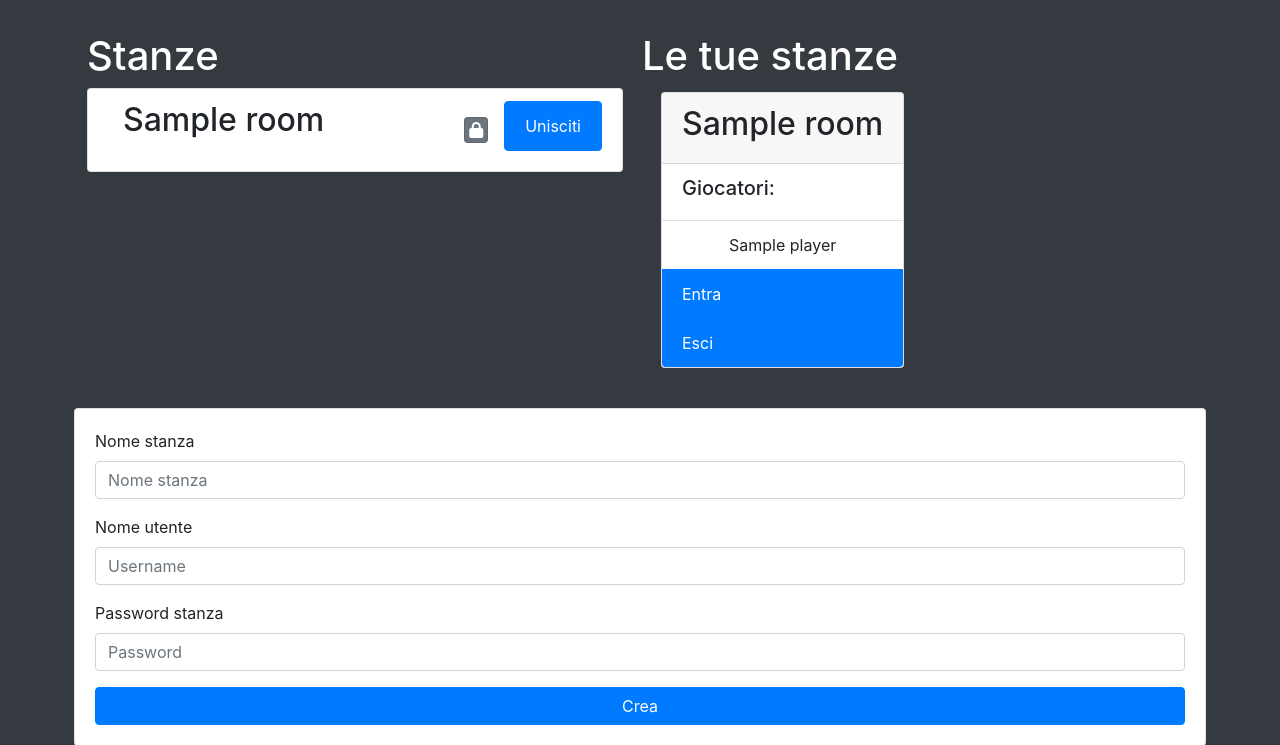
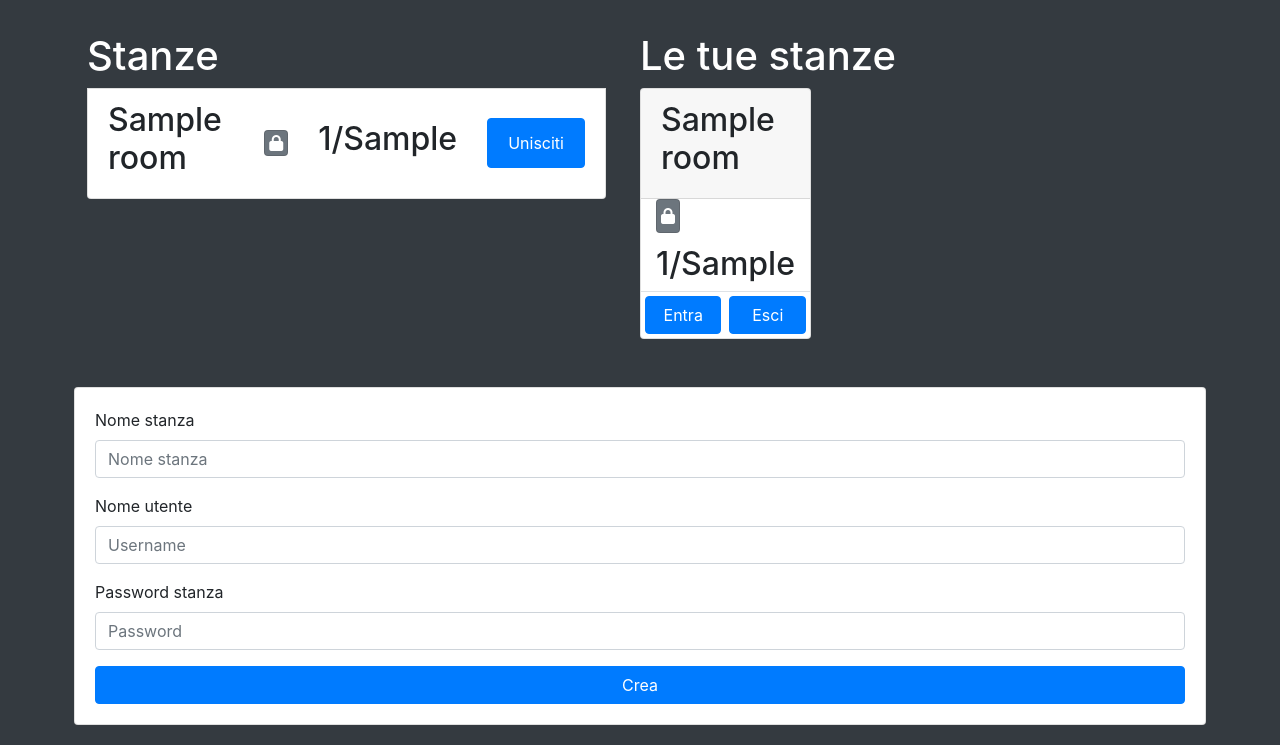
Before and after one commit to paoloalb/CAH, a Python web app: template flask/templates/index.html in a window 1280 px wide. Shown: the top 745 px of the page. Run offline with Jinja, Linux system fonts and the light colour scheme; the template is opened without the code that fills it: most values are stand-ins (such as "Sample title", 1, 10 or a date in 2020); some libraries are stand-ins or nearby versions.

Commit message:
lobby gui

```diff
--- a/flask/server.py
+++ b/flask/server.py
@@ -1,5 +1,5 @@
 from api import *
-from cookies import *
+from auth import *
 from flask import Flask, abort, send_file
 from lobby_api import *
 from website import *
@@ -16,7 +16,7 @@ class JSONEncoder(json.JSONEncoder):
 
 app.json_encoder = JSONEncoder
 
-app.register_blueprint(cookies)
+app.register_blueprint(auth)
 app.register_blueprint(api)
 app.register_blueprint(lobby_api)
 app.register_blueprint(website)
--- a/flask/templates/index.html
+++ b/flask/templates/index.html
@@ -19,10 +19,8 @@
             </div>
         </div>
         <div class="col p-3 m-3">
-            <div class="row">
-                <div class="row text-white">
-                    <h1> Le tue stanze <h1>
-                </div>
+            <div class="row text-white">
+                <h1> Le tue stanze <h1>
             </div>
             <div class="row">
                 {% include "lobby.html" %}
--- a/flask/templates/lobby.html
+++ b/flask/templates/lobby.html
@@ -1,4 +1,4 @@
-<div>
+<div class="card-columns">
 
     <script>
         function leave_room(room_id) {
@@ -10,22 +10,34 @@
     </script>
 
     {% for room in joined_rooms %}
-    <div class="card m-1">
+    <div class="card">
         <div class="card-header">
             <h2>{{ room.name }}</h2>
         </div>
-        <ul class="list-group list-group-flush">
-            <li class="list-group-item">
-                <h5>Giocatori:</h5>
-            </li>
-            {% for player in room.players %}
-            <li class="list-group-item text-center">
-                {{ player.name }}
-            </li>
-            {% endfor %}
-            <a href="/room/{{ room._id }}" class="list-group-item list-group-item-action active">Entra</a>
-            <button onclick="javascript:leave_room('{{ room._id }}')" class="list-group-item list-group-item-action active">Esci</button>
-        </ul>
+        <div class="container">
+            <div class="row border-bottom">
+                <div class="col-auto">
+                    {% if room.password is not none %}
+                    <div class="card text-white bg-secondary p-1">
+                        <i class="fas fa-lock"></i>
+                    </div>
+                    {% endif %}
+                </div>
+                <div class="col">
+                    <h2>
+                        {{ room.user_count }}/{{ room.user_count_max }}
+                    </h2>
+                </div>
+            </div>
+            <div class="row">
+                <div class="col p-1">
+                    <a href="/room/{{ room._id }}" class="btn btn-primary w-100">Entra</a>
+                </div>
+                <div class="col p-1">
+                    <button onclick="javascript:leave_room('{{ room._id }}')" class="btn btn-primary w-100">Esci</button>
+                </div>
+            </div>
+        </div>
     </div>
     {% endfor %}
 </div>
--- a/flask/templates/rooms.html
+++ b/flask/templates/rooms.html
@@ -1,3 +1,5 @@
+<ul class="list-group w-100">
+
     <script>
         $("#JoinDialog").on("show.bs.modal", function(event) {
             let room_id = $(event.relatedTarget).data("room_id");
@@ -5,27 +7,37 @@
         });
     </script>
 
-<ul class="list-group w-100">
     {% for room in rooms %}
-    <li class="list-group-item">
+    <li class="list-group-item m-0">
         <div class="container">
+            <div class="row align-items-center">
+                <div class="col">
                     <div class="row">
-                <div class="col">
                         <h2>
                             {{ room.name }}
                         </h2>
                     </div>
-                <div class="col-md-auto align-middle p-0">
+                </div>
+                <div class="col-auto p-0">
+                    <div class="row align-items-center">
+                        <div class="col">
                             {% if room.password is not none %}
-                    <div class="card text-white bg-secondary p-1 m-3">
+                            <div class="card text-white bg-secondary p-1">
                                 <i class="fas fa-lock"></i>
                             </div>
                             {% endif %}
                         </div>
-                <div class="col-md-auto align-middle p-0">
+                        <div class="col">
+                            <h2>
+                                {{ room.user_count }}/{{ room.user_count_max }}
+                            </h2>
+                        </div>
+                        <div class="col">
                             <button type="button" class="list-group-item list-group-item-action active" data-toggle="modal" data-target="#JoinDialog" data-room_id="{{ room._id }}">
                                 Unisciti
                             </button>
+                        </div>
+                    </div>
                 </div>
             </div>
         </div>
--- a/flask/website.py
+++ b/flask/website.py
@@ -2,7 +2,7 @@ from api import *
 from flask import Blueprint, render_template
 from lobby_api import *
 
-website = Blueprint("website", __name__, )
+website = Blueprint("website", __name__)
 
 
 @website.route("/")
@@ -17,4 +17,4 @@ def room(room_id):
 
 @website.route("/UserPage/<string:room_id>")
 def UserPage(room_id):
-    return render_template("UserPage.html", userRoom=  init_user_page(room_id))
+    return render_template("UserPage.html", userRoom=init_user_page(room_id))
```
Also changed, not shown: flask/api.py (+18 -4 lines), flask/auth.py (renamed from flask/cookies.py, +16 -5 lines), flask/hasher.py (deleted, +0 -13 lines), flask/lobby_api.py (+13 -40 lines). Lines whose indentation alone changed are shown as unchanged.
